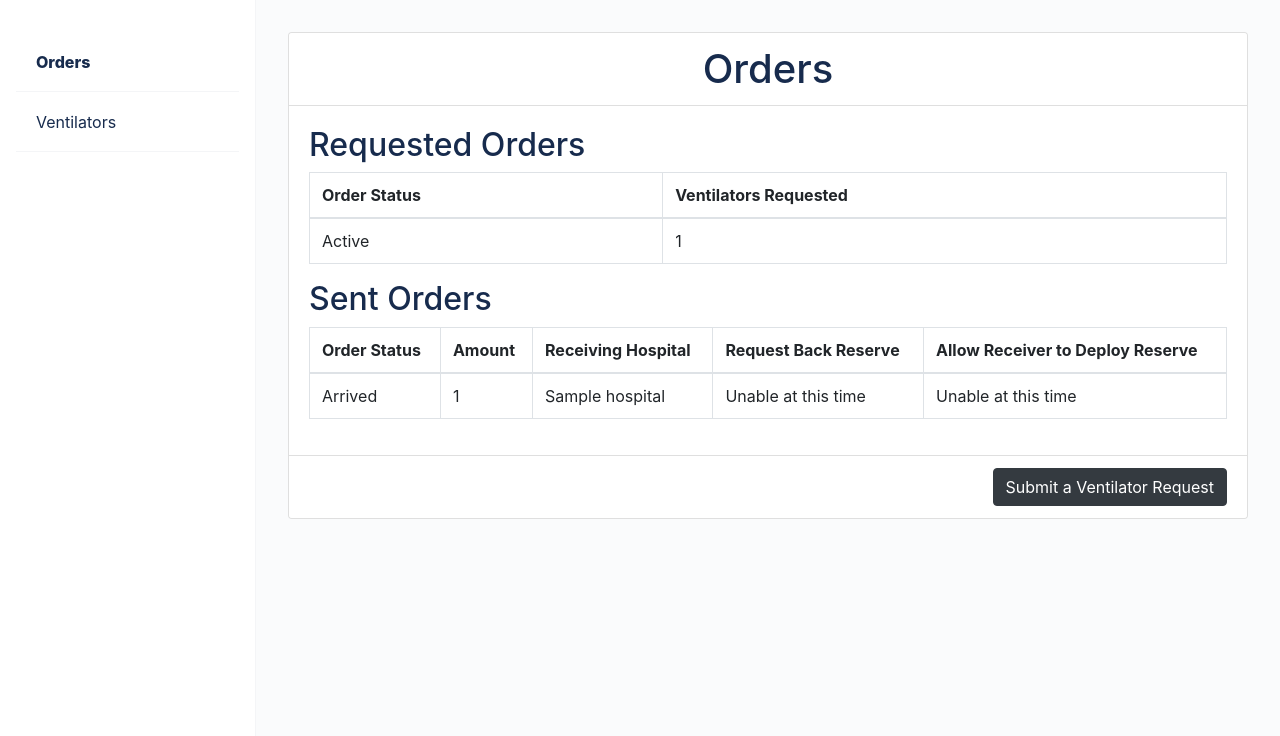
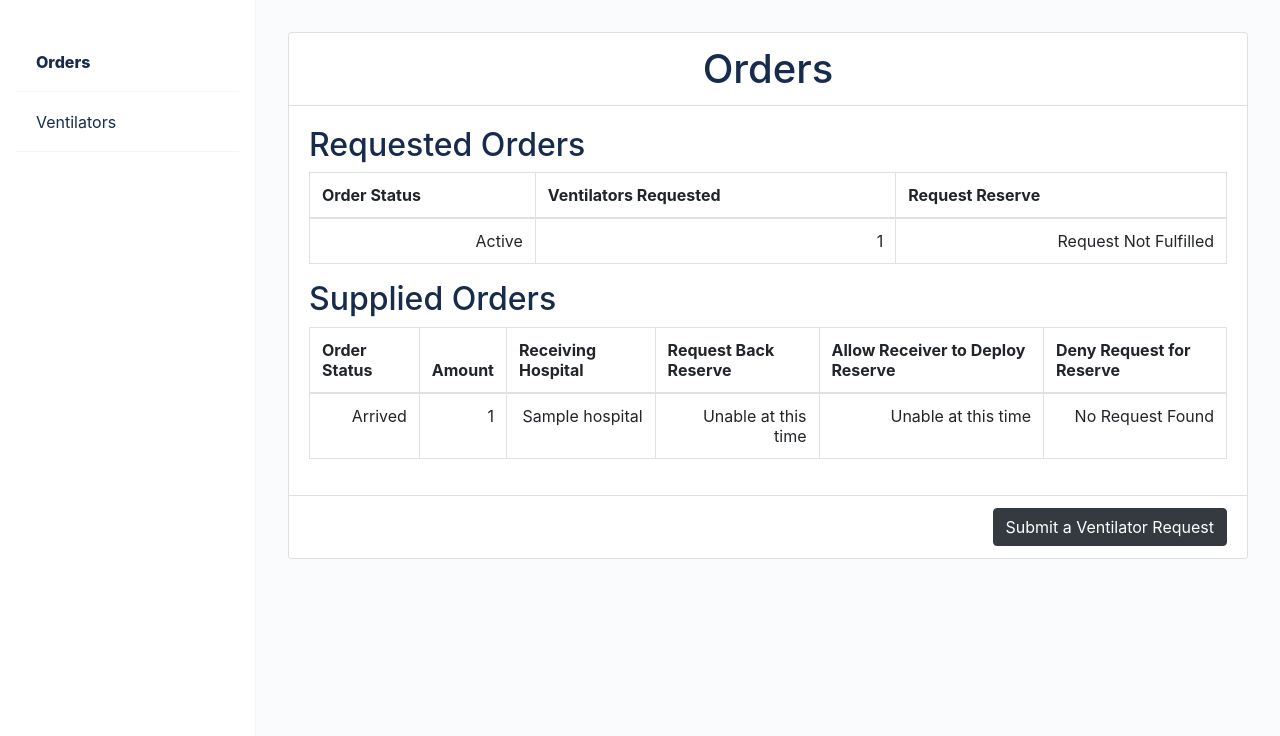
Before and after one commit to Jarred28/covid-ventilator, a Django app: page /order/ in a window 1280 px wide. Shown: the part 64-800 px from the top of the page. Run offline with Django 3.2, Linux system fonts and the light colour scheme; a user stored in the database is signed in; tables that the repository leaves empty hold one stand-in row (values such as "Sample post"); some libraries are stand-ins or nearby versions.

Commit message:
Rahul/db schema changes (#38)
* changes for models

* Schema changes. Added in current case load and workflow for requesting destination reserve

* Added in update to view for current load

* Fixed migrations + added pw for seeds

* tmp fix to migrations

* Reverted tmp fix

* Typo on CEO Approval Screen

* Modified instantiation of system params for seed

* changed to using env vars

Co-authored-by: Rahul Sheth <Rahul@Rahuls-MacBook-Pro-3.local>

```diff
--- a/templates/hospital/order.html
+++ b/templates/hospital/order.html
@@ -15,19 +15,40 @@
 				<tr>
 					<th>Order Status</th>
 					<th>Ventilators Requested</th>
+					<th>Request Reserve</th>
 				</tr>
 			</thead>
 			<tbody>
-				{% for order in demand_orders %}
+				{% for order in active_demand_orders %}
 				<tr>
-					<td>{{ order.active|yesno:"Active,Inactive,Unknown" }}</td>
-					<td>{{ order.num_requested }}</td>
+					<td align="right">Active</td>
+					<td align="right">{{ order.num_requested }}</td>
+					<td align="right">Request Not Fulfilled</td>
+				</tr>
+				{% endfor %}
+				{% for order in reserve_demand_orders %}
+				<tr>
+					<td align="right">Inactive</td>
+					<td align="right">{{ order.num_requested }}</td>
+					<td align="right">
+						<form action="{% url 'request-reserve' order.id %}" method="post">
+							{% csrf_token %}
+							<input type="submit" value="submit" name="Request">
+						</form>
+					</td>
+				</tr>
+				{% endfor %}
+				{% for order in requested_reserve_demand_orders %}
+				<tr>
+					<td align="right">Inactive</td>
+					<td align="right">{{ order.num_requested }}</td>
+					<td align="right">Pending Request</td>
 				</tr>
 				{% endfor %}
 			</tbody>
 		</table>
 
-		<h2>Sent Orders</h2>
+		<h2>Supplied Orders</h2>
 		<table class="table table-bordered">
 			<thead>
 				<tr>
@@ -36,44 +57,74 @@
 					<th>Receiving Hospital</th>
 					<th>Request Back Reserve</th>
 					<th>Allow Receiver to Deploy Reserve</th>
+					<th>Deny Request for Reserve</th>
 				</tr>
 			</thead>
 			<tbody>
 				{% for order in transit_orders %}
 				<tr>
-					<td>Transit</td>
-					<td>{{ order.num_requested }}</td>
-					<td>{{ order.requesting_hospital.name }}</td>
-					<td>Please wait till shipment arrives</td>
-					<td>Please wait till shipment arrives</td>
+					<td align="right">Transit</td>
+					<td align="right">{{ order.num_requested }}</td>
+					<td align="right">{{ order.requesting_hospital.name }}</td>
+					<td align="right">Please wait till shipment arrives</td>
+					<td align="right">Please wait till shipment arrives</td>
+					<td align="right">No Request Found</td>
 				</tr>
 				{% endfor %}
 				{% for order in arrived_reserve_orders %}
 				<tr>
-					<td>Arrived</td>
-					<td>{{ order.num_requested }}</td>
-					<td>{{ order.requesting_hospital.name }}</td>
-					<td>
-						<form action="{% url 'request-reserve' order.id %}"  method="post">
+
+					<td align="right">Arrived</td>
+					<td align="right">{{ order.num_requested }}</td>
+					<td align="right">{{ order.requesting_hospital.name }}</td>
+					<td align="right">
+						<form action="{% url 'call-back-reserve' order.id %}"  method="post">
 							{% csrf_token %}
 				    		<input type="submit" value="submit" name="Request" />
 						</form>
 					</td>
-					<td>
+					<td align="right">
 						<form action="{% url 'deploy-reserve' order.id %}" method="post">
 							{% csrf_token %}
 				    		<input type="submit" value="submit" name="Deploy" />
 						</form>
 					</td>
+					<td align="right">No Request Found</td>
 				</tr>
 				{% endfor %}
 				{% for order in arrived_non_reserve_orders %}
 				<tr>
-					<td>Arrived</td>
-					<td>{{ order.num_requested }}</td>
-					<td>{{ order.requesting_hospital.name }}</td>
-					<td>Unable at this time</td>
-					<td>Unable at this time</td>
+					<td align="right">Arrived</td>
+					<td align="right">{{ order.num_requested }}</td>
+					<td align="right">{{ order.requesting_hospital.name }}</td>
+					<td align="right">Unable at this time</td>
+					<td align="right">Unable at this time</td>
+					<td align="right">No Request Found</td>
+				</tr>
+				{% endfor %}
+				{% for order in arrived_requested_reserve_orders %}
+				<tr>
+					<td align="right">Arrived</td>
+					<td align="right">{{ order.num_requested }}</td>
+					<td align="right">{{ order.requesting_hospital.name }}</td>
+					<td align="right">
+						<form action="{% url 'call-back-reserve' order.id %}"  method="post">
+							{% csrf_token %}
+				    		<input type="submit" value="submit" name="Request" />
+						</form>
+					</td>
+					<td align="right">
+						<form action="{% url 'deploy-reserve' order.id %}" method="post">
+							{% csrf_token %}
+				    		<input type="submit" value="submit" name="Deploy" />
+						</form>
+					</td>
+					<td align="right">
+						<form action="{% url 'deny-reserve' order.id %}" method="post">
+							{% csrf_token %}
+				    		<input type="submit" value="submit" name="Deny Request" />
+						</form>
+					</td>
 				</tr>
 				{% endfor %}
 			</tbody>
--- a/templates/sysoperator/demand.html
+++ b/templates/sysoperator/demand.html
@@ -23,7 +23,7 @@
         <tr>
           <td>{{ order.requesting_hospital.name }}</td>
           <td>{{ order.num_requested }}</td>
-          <td>{{ order.num_needed }}</td>
+          <td>{{ order.requesting_hospital.current_load }}</td>
           <td>{{ order.requesting_hospital.projected_load }}</td>
         </tr>
         {% endfor %}
--- a/webapp/models.py
+++ b/webapp/models.py
@@ -41,7 +41,7 @@ class Hospital(models.Model):
     within_group_only = models.BooleanField(blank=False, null=False, default=False)
     contribution = models.IntegerField(blank=False, null=False, default=0)
     projected_load = models.IntegerField(blank=False, null=False, default=0)
-
+    current_load = models.IntegerField(blank=False, null=False, default=0)
 
 class Supplier(models.Model):
     name = models.CharField(max_length=100, blank=False, null=False)
@@ -57,6 +57,8 @@ class Order(models.Model):
     active = models.BooleanField(null=False, blank=False, default=True)
     time_submitted = models.DateTimeField(null=False, blank=False, auto_now_add=True)
     auto_generated = models.BooleanField(blank=False, null=False, default=False)
+    date_allocated = models.DateTimeField(null=True, blank=True)
+    date_fulfilled = models.DateTimeField(null=True, blank=True)
     tracking_num = models.CharField(max_length=100, blank=True, null=True)
     shipping_service = models.CharField(max_length=100, blank=True, null=True)
 
@@ -67,6 +69,8 @@ class Ventilator(models.Model):
         InTransit = 'InTransit'
         InUse = 'InUse'
         Reserve = 'Reserve'
+        RequestedReserve = 'RequestedReserve'
+
     model_num = models.CharField(max_length=128)
     state = models.CharField(
         max_length=100,
--- a/webapp/urls.py
+++ b/webapp/urls.py
@@ -11,7 +11,9 @@ urlpatterns = [
     path('ventilators/approve/<batchid>/', views.approve_ventilators, name='ventilator-approve'),
     path('ventilators/<int:pk>/', views.VentilatorDetail.as_view(), name='ventilator-detail'),
     path('accounts/request_credentials', views.RequestCredentials.as_view(), name='request-credentials'),
-    path('request_reserve/<int:order_id>/', views.request_reserve, name='request-reserve'),
+    path('call_back_reserve/<int:order_id>/', views.call_back_reserve, name='call-back-reserve'),
+    path('order/request_reserve/<int:order_id>/', views.request_reserve, name='request-reserve'),
+    path('deny_reserve/<int:order_id>/', views.deny_reserve, name='deny-reserve'),
     path('deploy_reserve/<int:order_id>/', views.deploy_reserve, name='deploy-reserve'),
     path('system/dashboard/', views.Dashboard.as_view(), name='sys-dashboard'),
     path('system/settings/', views.SystemSettings.as_view(), name='sys-settings'),
--- a/webapp/views.py
+++ b/webapp/views.py
@@ -1,10 +1,10 @@
 import csv
 import io
+import os
 from collections import defaultdict
-from datetime import date
+from datetime import date, datetime
 import pdb
 
-from datetime import datetime
 from django.contrib import messages
 from django.db import transaction
 from django.http import Http404, HttpResponseRedirect
@@ -60,19 +60,30 @@ class OrderInfo(APIView):
     # Gives all of your requested ventilators + ventilator orders you have out.
     def get(self, request, format=None):
         hospital = Hospital.objects.get(user=request.user)
-        demand_ventilator_orders = list(Order.objects.filter(requesting_hospital=hospital))
+        # Demand ventilators should also be segmented?
+        all_demand_ventilator_orders = list(Order.objects.filter(requesting_hospital=hospital))
+        active_demand_orders = []
+        reserve_demand_orders = []
+        requested_reserve_demand_orders = []
+        for order in all_demand_ventilator_orders:
+            if order.active == True:
+                active_demand_orders.append(order)
+            if Ventilator.objects.filter(order=order).filter(state=Ventilator.State.Reserve.name).count() > 0:
+                reserve_demand_orders.append(order)
+            if Ventilator.objects.filter(order=order).filter(state=Ventilator.State.RequestedReserve.name).count() > 0:
+                requested_reserve_demand_orders.append(order)
         all_sent_ventilator_orders = list(Order.objects.filter(sending_hospital=hospital))
         # ventilators = [[order.ventilator_set.all()] for order in all_sent_ventilator_orders]
         transit_orders = []
         arrived_reserve_orders = []
         arrived_non_reserve_orders = []
+        arrived_requested_reserve_orders = []
         for sent_order in all_sent_ventilator_orders:
             # Replacing num_requested with actual amt shipped for copy of object for purposes of frontend.
             ventilators = sent_order.ventilator_set.all()
             if ventilators.count() == 0:
                 continue
             sent_order.num_requested = ventilators.count()
-
             if (ventilators.first().state == Ventilator.State.InTransit.name):
                 # No Manipulation on in-transit orders
                 transit_orders.append(sent_order)
@@ -81,12 +92,17 @@ class OrderInfo(APIView):
                 if (ventilators.filter(state=Ventilator.State.Reserve.name)):
                     # There are reserve ventilators.
                     arrived_reserve_orders.append(sent_order)
+                elif (ventilators.filter(state=Ventilator.State.RequestedReserve.name)):
+                    arrived_requested_reserve_orders.append(sent_order)
                 else:
                     arrived_non_reserve_orders.append(sent_order)
         return Response({
-                'demand_orders': demand_ventilator_orders,
+                'active_demand_orders': active_demand_orders,
+                'reserve_demand_orders': reserve_demand_orders,
+                'requested_reserve_demand_orders': requested_reserve_demand_orders,
                 'transit_orders': transit_orders,
                 'arrived_reserve_orders': arrived_reserve_orders,
+                'arrived_requested_reserve_orders': arrived_requested_reserve_orders,
                 'arrived_non_reserve_orders': arrived_non_reserve_orders
         })
 
@@ -105,6 +121,7 @@ class OrderInfo(APIView):
         transit_orders = []
         arrived_reserve_orders = []
         arrived_non_reserve_orders = []
+        requested_reserve_orders = []
         for sent_order in all_sent_ventilator_orders:
             # Replacing num_requested with actual amt shipped for copy of object for purposes of frontend.
             ventilators = sent_order.ventilator_set.all()
@@ -120,13 +137,16 @@ class OrderInfo(APIView):
                 if (ventilators.filter(state=Ventilator.State.Reserve.name)):
                     # There are reserve ventilators.
                     arrived_reserve_orders.append(sent_order)
+                elif (ventilators.filter(state=Ventilator.State.RequestedReserve.name)):
+                    requested_reserve_orders.append(sent_order)
                 else:
                     arrived_non_reserve_orders.append(sent_order)
         return Response({
                 'demand_orders': demand_ventilator_orders,
                 'transit_orders': transit_orders,
                 'arrived_reserve_orders': arrived_reserve_orders,
-                'arrived_non_reserve_orders': arrived_non_reserve_orders
+                'arrived_non_reserve_orders': arrived_non_reserve_orders,
+                'requested_reserve_orders': requested_reserve_orders
         })
 
 
@@ -182,7 +202,7 @@ class VentilatorList(APIView):
 
 @api_view(['POST'])
 @permission_classes([IsAuthenticated&HospitalPermission])
-def request_reserve(request, order_id, format=None):
+def call_back_reserve(request, order_id, format=None):
     order = Order.objects.get(pk=order_id)
     requisitioned_ventilators = Ventilator.objects.filter(order=order).filter(state=Ventilator.State.Reserve.name)
     batch_id = ShipmentBatches.getInstance().max_batch_id
@@ -197,16 +217,39 @@ def request_reserve(request, order_id, format=None):
     ShipmentBatches.update(batch_id)
     return HttpResponseRedirect(reverse('order', request=request))
 
+def change_ventilator_state(order_id, old_state, new_state):
+    order = Order.objects.get(pk=order_id)
+    allowed_ventilators = Ventilator.objects.filter(order=order).filter(state=old_state)
+    for ventilator in allowed_ventilators:
+        ventilator.state = new_state
+        ventilator.save()
+    return allowed_ventilators.count()
+
 @api_view(['POST'])
 @permission_classes([IsAuthenticated&HospitalPermission])
 def deploy_reserve(request, order_id, format=None):
+    count = change_ventilator_state(order_id, Ventilator.State.Reserve.name, Ventilator.State.Available.name)
+    if count == 0:
+        count = change_ventilator_state(order_id, Ventilator.State.RequestedReserve.name, Ventilator.State.Available.name)
+    # Need to send emails to receiving hospital.
     order = Order.objects.get(pk=order_id)
-    allowed_ventilators = Ventilator.objects.filter(order=order).filter(state=Ventilator.State.Reserve.name)
-    for ventilator in allowed_ventilators:
-        ventilator.state = Ventilator.State.Available.name
-        ventilator.save()
-    # Need to send emails to receiving hospital.
-    notifications.send_deployable_email(order.sending_hospital, order.requesting_hospital, allowed_ventilators.count())
+    notifications.send_deployable_email(order.sending_hospital, order.requesting_hospital, count)
+    return HttpResponseRedirect(reverse('order', request=request))
+
+@api_view(['POST'])
+@permission_classes([IsAuthenticated&HospitalPermission])
+def request_reserve(request, order_id, format=None):
+    count = change_ventilator_state(order_id, Ventilator.State.Reserve.name, Ventilator.State.RequestedReserve.name)
+    order = Order.objects.get(pk=order_id)
+    notifications.send_requested_reserve_email(order.sending_hospital, order.requesting_hospital, count)
+    return HttpResponseRedirect(reverse('order', request=request))
+
+@api_view(['POST'])
+@permission_classes([IsAuthenticated&HospitalPermission])
+def deny_reserve(request, order_id, format=None):
+    count = change_ventilator_state(order_id, Ventilator.State.RequestedReserve.name, Ventilator.State.Reserve.name)
+    order = Order.objects.get(pk=order_id)
+    notifications.send_denied_reserve_email(order.sending_hospital, order.requesting_hospital, count)
     return HttpResponseRedirect(reverse('order', request=request))
 
 @api_view(['POST'])
@@ -236,6 +279,9 @@ def approve_ventilators(request, batchid, format=None):
                 vent.state = Ventilator.State.InTransit.name
                 vent.current_hospital = vent.order.requesting_hospital
             vent.save()
+        order = ventilators[0].order
+        order.date_fulfilled = datetime.now()
+        order.save()
     return HttpResponseRedirect(reverse('home', request=request, format=format))
 
 
@@ -331,6 +377,7 @@ class Dashboard(APIView):
                 new_order.save()
             order.active = False
             order.sending_hospital = Hospital.objects.get(pk=sender)
+            order.date_allocated = datetime.now()
             order.save()
             # notifications.send_ventilator_notification(Hospital.objects.get(id=sender), Hospital.objects.get(id=receiver), amount)
 
@@ -404,6 +451,9 @@ def reset_db(request, format=None):
         email=email,
         username=username
     )
+
+    default_pw = os.environ.get('DEFAULT_PASSWORD')
+    hg_user.set_password(default_pw)
     hg_user.save()
     name = "NY State"
     hg = HospitalGroup(name=name, user=User.objects.get(pk=hg_user.id))
@@ -416,6 +466,7 @@ def reset_db(request, format=None):
             email=email,
             username=username
         )
+        h_user.set_password(default_pw)
         h_user.save()
         name = "{0}{1}".format("Hospital", str(hospital_count))
         pos = 5 if hospital_count > 5 else hospital_count
@@ -456,14 +507,16 @@ def reset_db(request, format=None):
         )
         order.save()
 
-    SystemParameters.getInstance().destination_reserve = 10.0
-    SystemParameters.getInstance().strategic_reserve = 10.0
-    SystemParameters.getInstance().save()
+    params = SystemParameters.getInstance()
+    params.destination_reserve = 10.0
+    params.strategic_reserve = 10.0
+    params.save()
     sys_oper_user = User(
             user_type=User.UserType.SystemOperator.name,
             email="sys_admin_covid@gmail.com",
             username="sys_admin"
         )
+    sys_oper_user.set_password(default_pw)
     sys_oper_user.save()
     sys_oper = SystemOperator(
         name="admin",
@@ -579,7 +632,7 @@ class HospitalCEO(APIView):
                     # )
                     ventRequests.append({
                         'requesting_hospital': requesting_hospital,
-                        'offer': "{} requests {} ventilator(s) from {}".format(requesting_hospital.name, vents[0].order.num_requested, sending_hospital.name),
+                        'offer': "{} requests {} ventilator(s) from {}".format(requesting_hospital.name, len(vents), sending_hospital.name),
                         'batchid': str(batchid)
                     })
 
@@ -602,7 +655,7 @@ class HospitalCEOApprove(APIView):
                 if not sending_hospital:
                     sending_hospital = ventilator.current_hospital
 
-                ventRequest.offer = "{} requests {} ventilator(s) from {}".format(ventRequest.requesting_hospital, ventilator.order.num_requested, sending_hospital.name)
+                ventRequest.offer = "{} requests {} ventilator(s) from {}".format(ventRequest.requesting_hospital, requested_ventilators.count(), sending_hospital.name)
                 ventRequest.batchid = batchid
 
         return Response({'ventRequest': ventRequest})
```
Also changed, not shown: webapp/management/commands/seed.py (+10 -3 lines), webapp/notifications.py (+10 -0 lines), webapp/migrations/0001_initial.py, webapp/migrations/0002_auto_20200403_0404.py (deleted), webapp/migrations/0003_auto_20200403_0424.py (deleted), webapp/migrations/0004_auto_20200403_2143.py (deleted).
